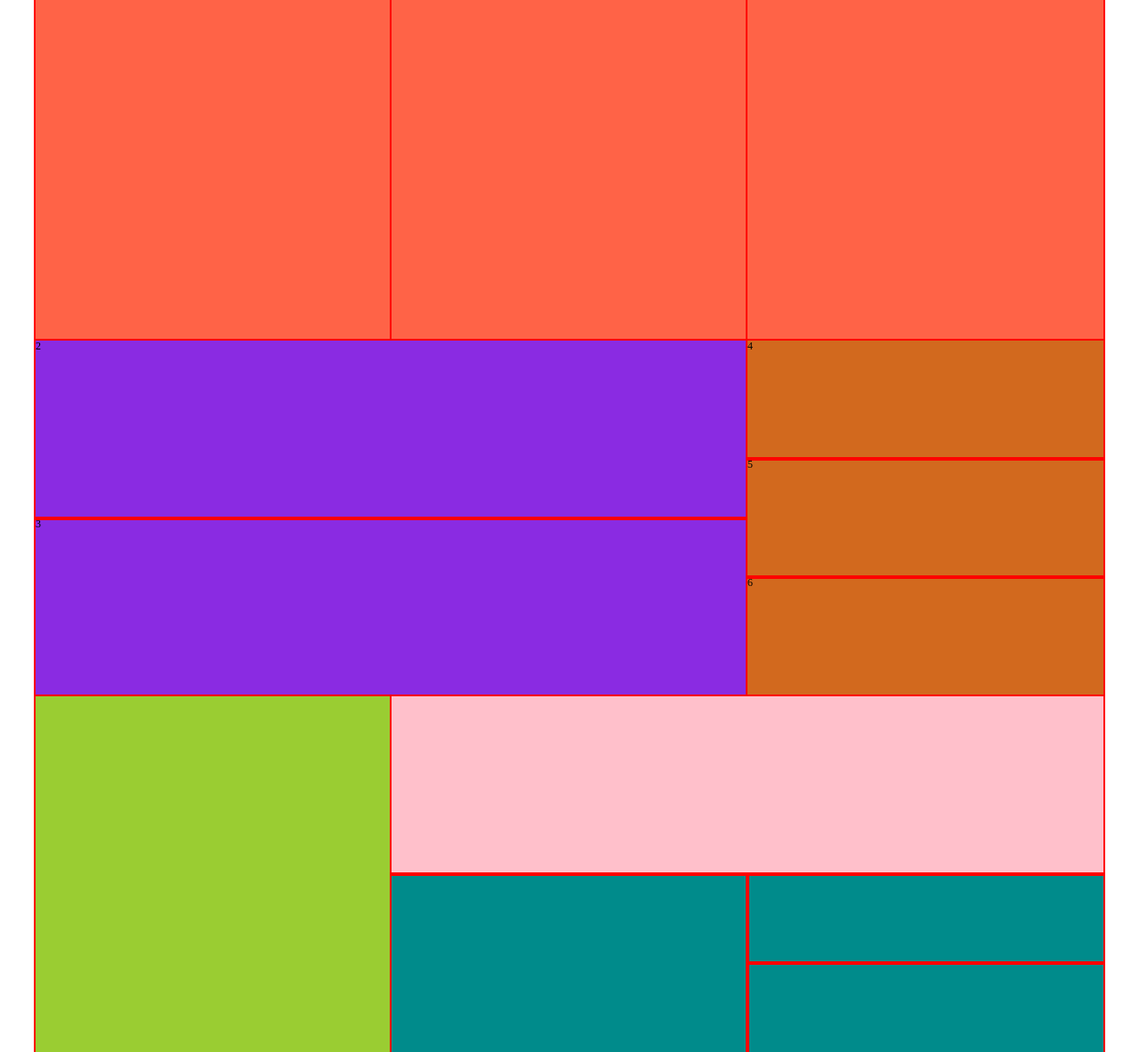
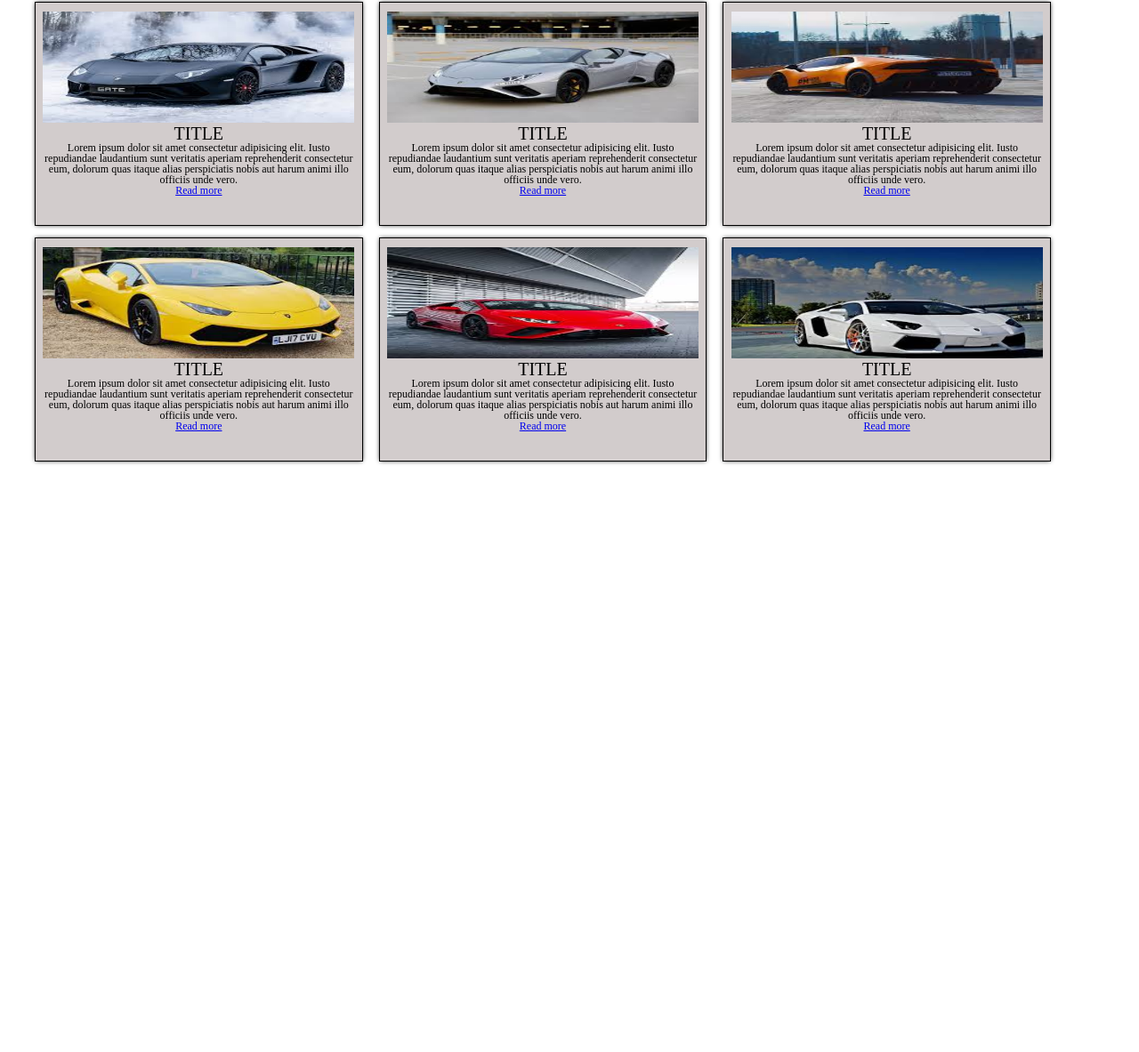
Before and after one commit to Maksymcat/myproject, a plain HTML site: page index.html in a window 1280 px wide. Shown: the part 17-1200 px from the top of the page at 89% size. After the commit the page ends 800 px from the top, so only its background shows below. Drawn offline with Linux system fonts and the light colour scheme.

Commit message:
-margin test

```diff
--- a/css/style.css
+++ b/css/style.css
@@ -13,7 +13,7 @@ table, caption, tbody, tfoot, thead, tr, th, td,
 article, aside, canvas, details, embed,
 figure, figcaption, footer, header, hgroup,
 menu, nav, output, ruby, section, summary,
-time, mark, audio, video {
+time, mark, audio,button, video {
 	margin: 0;
 	padding: 0;
 	border: 0;
@@ -44,96 +44,58 @@ table {
 	border-collapse: collapse;
 	border-spacing: 0;
 }
+.clearfix::after{
+	content:'';
+display:block;
+clear: both;
+}
 .container{
     width: 1200px;
     margin: 0 auto;
 }
+
 div{
-	outline: 2px solid red;
 }
 .first{
-	background: tomato;
-	font-size: 0;
+	padding-left: 100px;
+	text-align: center;
+	margin: 0 auto;
+	margin-top: 20px;
 }
+.second{
+	padding-left: 100px;
+	text-align: center;
+}
+
 .first div{
-	background: tomato;
-	vertical-align: top	;
-	height:400px;
-	font-size: 20px;
-	width:400px;
+	padding: 10px 8px;
+	background: #d2cccc	;
+	box-shadow: 0 0 5px;
+	outline: 1px black solid;
+	margin: 0 -100px;
+	height:250px;
+	font-size: 12px;
+	width:33.333%;
 	float: left;
 }
-.second{
-	float: left;
-	vertical-align: top;
-	font-size: 0px;
+.first div + div{
+	margin-left: 120px;
 }
-.perviy-float  {
-	background: blueviolet;
-	width: 800px;
+	.second div{
+		padding: 10px 8px;
+		background: #d2cccc	;
+		box-shadow: 0 0 5px;
+		outline: 1px black solid;
+		margin: 15px -100px;
+	height:250px;
 	font-size: 12px;
-	float: left
-	;
-}
-
-.vtoroy-float  {
-	background: chocolate;
-	vertical-align: top;
-	width: 400px;
-	font-size: 12px;
+	width:33.333%;
 	float: left;
 }
-.perviy-float div{
-	height:200px;
+.second div + div{
+	margin-left: 120px;
 }
-.vtoroy-float div{
-	height:133px;
+.card-title{
+	font-size: 20px;
+	text-transform: uppercase;
 }
-.third{
-	float: left;
-	background: blue;
-	font-size: 12px;
-}
- .clearfix::after{
-		content:'';
-	}
-.pershe-float{
-	background: yellowgreen;
-	font-size: 12px;
-	float: left;
-	width:400px;
-	height: 400px;
-}
-.druge-float{
-	background: darkcyan;
-	vertical-align: top;
-	width: 800px;
-	height: 400px;
-	font-size: 12px;
-	float: left;
-}
-.drugiy-float{
-	background: pink;
-	vertical-align: top;
-	width: 800px;
-	height: 200px;
-	font-size: 12px;
-}
-.tretie-float{
-	width: 800px;
-	height: 200px;
-	font-size: 0px;
-}
-.tretiepart-one-float{
-	font-size: 12px;
-	width:400px;
-	height: 200px;
-	float: left;
-}
-.tretiepart-one{
-	font-size: 12px;
-}
-.tretiepart-one-float div{
-	height: 100px;
-}
-/*float*/
--- a/index.html
+++ b/index.html
@@ -1,40 +1,81 @@
 <!DOCTYPE html>
-<html lang="en">
+<html lang="zxx">
   <head>
-    <link rel="stylesheet" href="css/style.css">
-    <meta charset="UTF-8">
+    <link rel="stylesheet" href="css/style.css" >
+    <meta charset="UTF-8" >
     <title>Document</title>
   </head>
 
   <body>
     <div class="container">
       <div class="first clearfix">
-        <div></div>
-        <div></div>
-        <div></div>
+        <div>
+          <img src="images/black.jpg" alt="lambo" width="350" height="125" >
+          <h2 class="card-title">Title</h2>
+          <p class="card-description">
+            Lorem ipsum dolor sit amet consectetur adipisicing elit. Iusto
+            repudiandae laudantium sunt veritatis aperiam reprehenderit
+            consectetur eum, dolorum quas itaque alias perspiciatis nobis aut
+            harum animi illo officiis unde vero.
+          </p>
+          <a href="#">Read more</a>
+        </div>
+        <div>
+          <img src="images/gray.jpg" alt="lambo" width="350" height="125" >
+          <h2 class="card-title">Title</h2>
+          <p class="card-description">
+            Lorem ipsum dolor sit amet consectetur adipisicing elit. Iusto
+            repudiandae laudantium sunt veritatis aperiam reprehenderit
+            consectetur eum, dolorum quas itaque alias perspiciatis nobis aut
+            harum animi illo officiis unde vero.
+          </p>
+          <a href="#">Read more</a>
+        </div>
+        <div>
+          <img src="images/orange.jpg" alt="lambo" width="350" height="125" />
+          <h2 class="card-title">Title</h2>
+          <p class="card-description">
+            Lorem ipsum dolor sit amet consectetur adipisicing elit. Iusto
+            repudiandae laudantium sunt veritatis aperiam reprehenderit
+            consectetur eum, dolorum quas itaque alias perspiciatis nobis aut
+            harum animi illo officiis unde vero.
+          </p>
+          <a href="#">Read more</a>
+        </div>
       </div>
       <div class="second clearfix">
-        <div class="perviy-float">
-          <div>2</div>
-          <div>3</div>
+        <div>
+          <img src="./images/yellow.jpg" alt="lambo" width="350" height="125" />
+          <h2 class="card-title">Title</h2>
+          <p class="card-description">
+            Lorem ipsum dolor sit amet consectetur adipisicing elit. Iusto
+            repudiandae laudantium sunt veritatis aperiam reprehenderit
+            consectetur eum, dolorum quas itaque alias perspiciatis nobis aut
+            harum animi illo officiis unde vero.
+          </p>
+          <a href="#">Read more</a>
         </div>
-        <div class="vtoroy-float">
-          <div>4</div>
-          <div>5</div>
-          <div>6</div>
+        <div>
+          <img src="images/red.jpg" alt="lambo" width="350" height="125" />
+          <h2 class="card-title">Title</h2>
+          <p class="card-description">
+            Lorem ipsum dolor sit amet consectetur adipisicing elit. Iusto
+            repudiandae laudantium sunt veritatis aperiam reprehenderit
+            consectetur eum, dolorum quas itaque alias perspiciatis nobis aut
+            harum animi illo officiis unde vero.
+          </p>
+          <a href="#">Read more</a>
         </div>
-      </div>
-      <div class="third clearfix">
-        <div class="pershe-float"></div>
-        <div class="druge-float">
-          <div class="drugiy-float"></div>
-          <div class="tretie-float">
-            <div class="tretiepart-one-float"></div>
-            <div class="tretiepart-one-float">
-              <div></div>
-              <div></div>
-            </div>
-          </div>
+        <div>
+          <img src="images/white.jpg" alt="lambo" width="350" height="125" />
+          <h2 class="card-title">Title</h2>
+          <p class="card-description">
+            Lorem ipsum dolor sit amet consectetur adipisicing elit. Iusto
+            repudiandae laudantium sunt veritatis aperiam reprehenderit
+            consectetur eum, dolorum quas itaque alias perspiciatis nobis aut
+            harum animi illo officiis unde vero.
+          </p>
+          <a href="#">Read more</a>
         </div>
       </div>
     </div>
```
Also changed, not shown: images/black.jpg (added), images/gray.jpg (added), images/orange.jpg (added), images/red.jpg (added), images/white.jpg (added), images/yellow.jpg (added).
